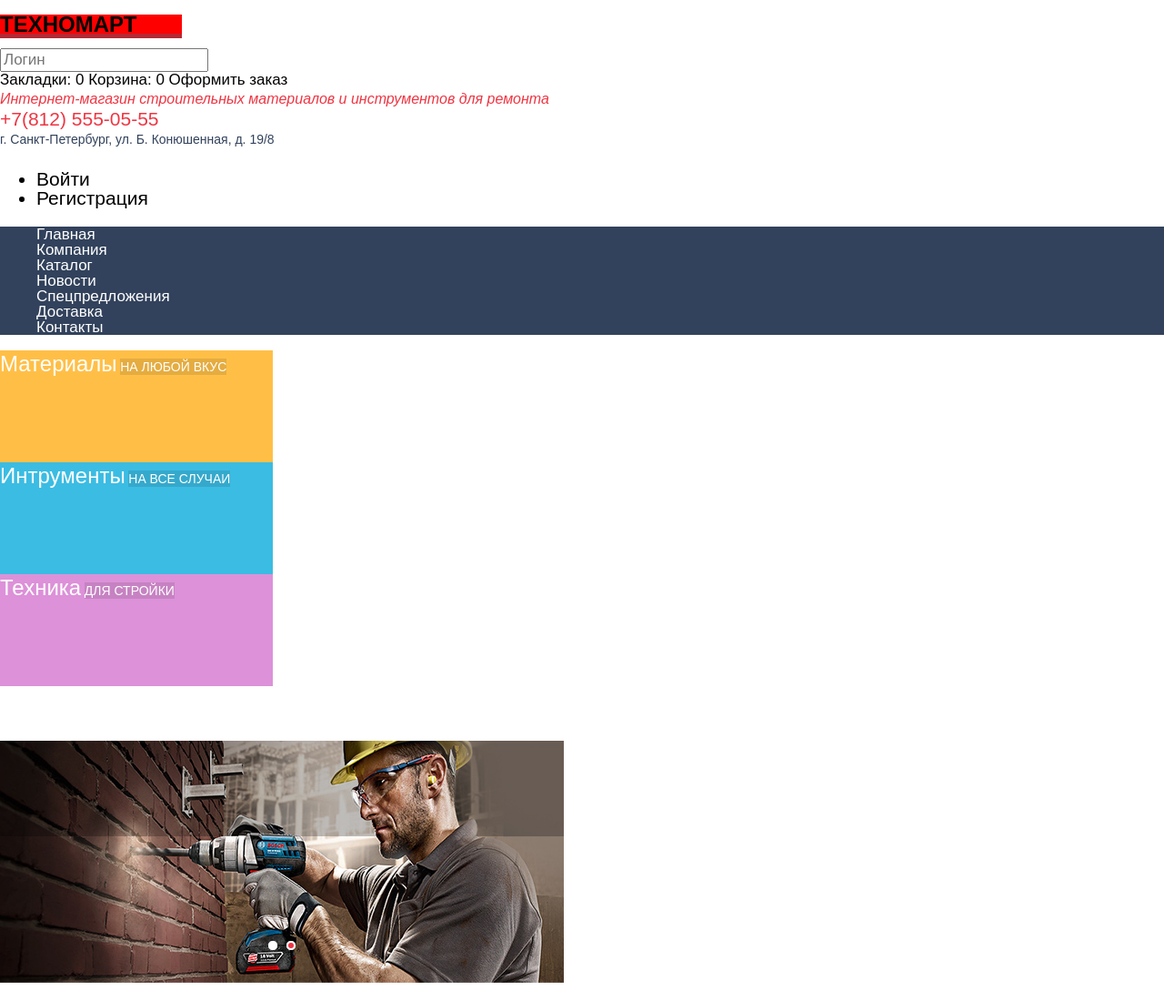
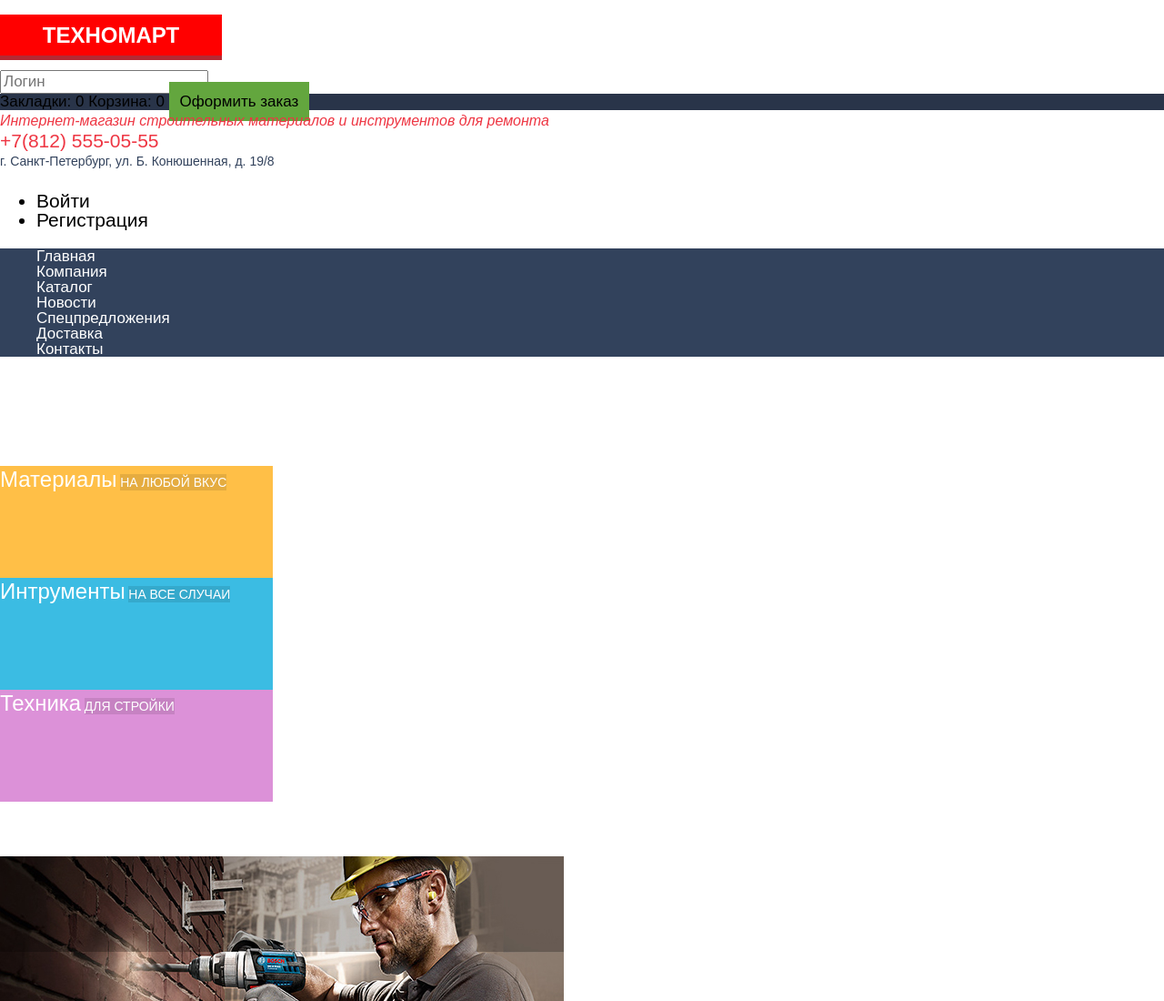
Before and after one commit to kalebro2h/605311-technomart, a plain HTML site: page index.html in a window 1280 px wide. Shown: the top 1100 px of the page at 91% size. Drawn offline with nearby package versions, Linux system fonts and the light colour scheme; a web font is replaced by a local one.

Commit message:
Попытка №2 сделать табуляцию

```diff
--- a/css/style.css
+++ b/css/style.css
@@ -31,7 +31,10 @@ h1 {
 	text-transform: uppercase;
 	background-color: red;
 	box-shadow: 0 5px 0 #b52933;
-	width: 200px;
+	width: 220px;
+	padding: 12px;
+	text-align: center;
+	color: white;
 }
 
 h2 {
@@ -56,8 +59,15 @@ h5 {
 .top-menu {
 	font-size: 17px;
 	line-height: 18px;
+	width: 100%;
+	background-color: #293449;
 }
 
+.ordering {
+	background-color: #63a63e;
+	width: 150px;
+	padding: 12px;
+}
 .desription {
 	font-size: 16px;
 	font-style: italic;
@@ -393,3 +403,29 @@ h5 {
 	line-height: 24px;
 	font-family: PT Sans, Arial, sens-serif;
 }
+
+/* Сеточные стили */
+
+.main-navigation {
+	margin-bottom: 120px;
+}
+
+.block {
+	margin-bottom: 85px;
+}
+
+.popular-product {
+	margin-bottom: 50px;
+}
+
+.popular-manufacturers {
+	margin-bottom: 150px;
+}
+
+.servises {
+	margin-bottom: 180px;
+}
+
+main {
+	margin-bottom: 80px;
+}
--- a/index.html
+++ b/index.html
@@ -190,7 +190,7 @@
                 <a class="btn" href="about-company.html">подробнее о компании</a>
             </section>
 
-            <section>
+            <section class="contacts">
                 <h2>Контакты</h2>
                 <p>Вы можете забрать товар сами,<br> заехав в наш офис.</p>
                 <div class="map">
@@ -263,6 +263,5 @@
                 <input type="submit" name="input-submit">
             </form>
         </section>
-
     </body>
 </html>
```
